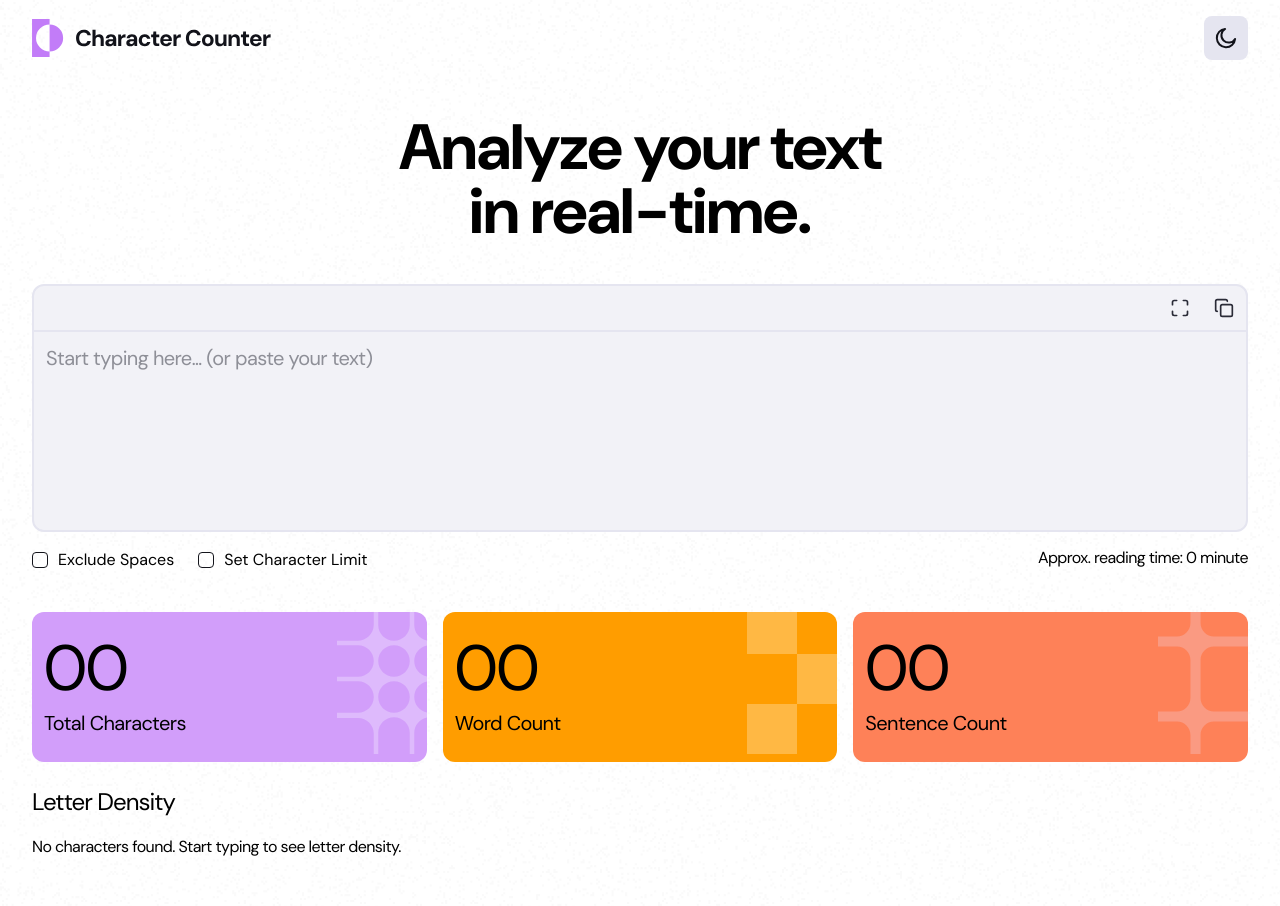
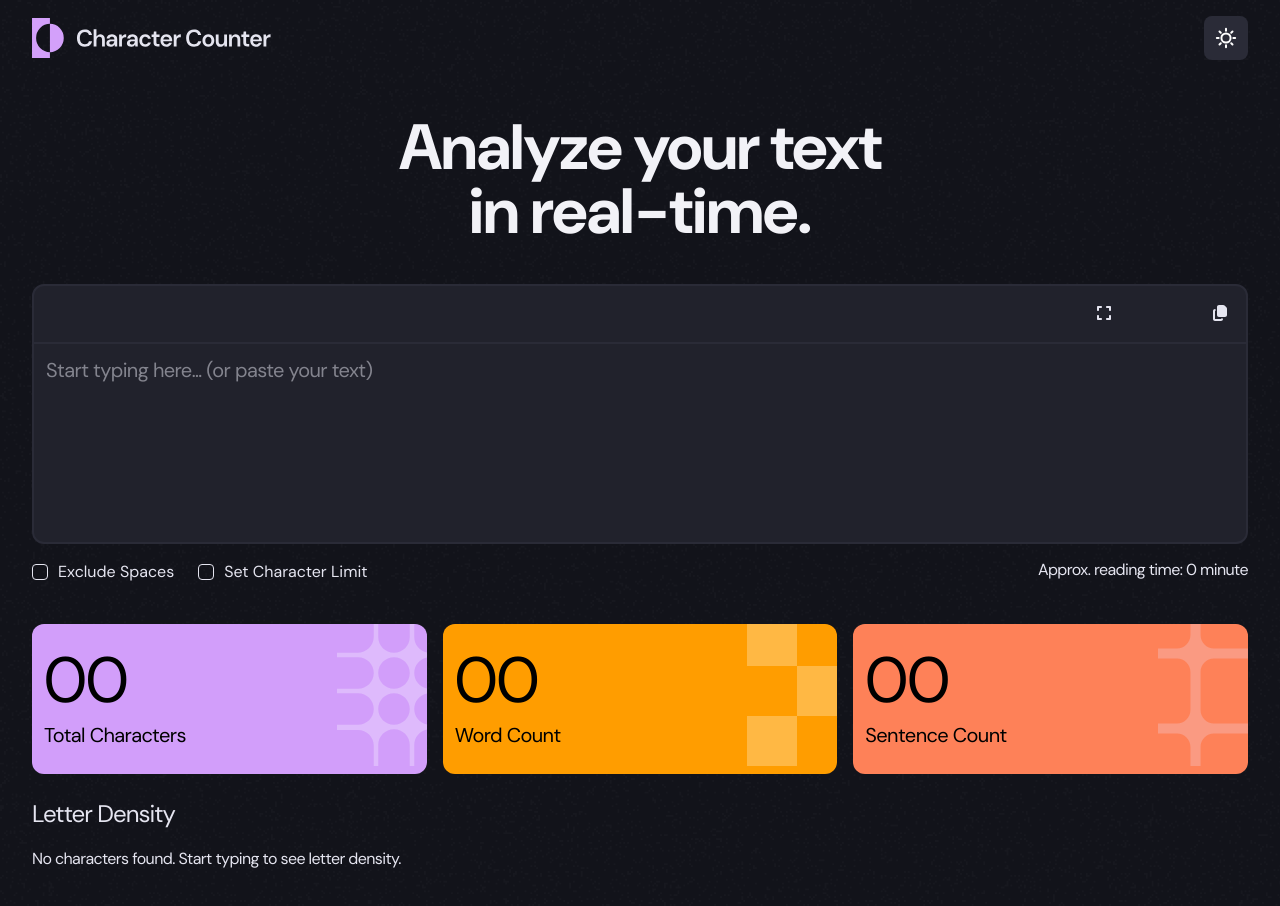
Before and after one commit to Sammie-oje/character-counter, a React (Vite) app: page / in a window 1280 px wide. Shown: the top 906 px of the page. Built offline with nearby package versions, Linux system fonts and the light colour scheme.

Commit message:
Made the textarea animate to full-screen and also cleaned up some code

```diff
--- a/index.html
+++ b/index.html
@@ -11,29 +11,9 @@
         />
         <meta name="viewport" content="width=device-width, initial-scale=1.0" />
         <title>Frontend Mentor | Character counter</title>
-
-        <!--script for OS theme switch-->
-        <script>
-            //Detects OS theme
-            const isOsTheme = window.matchMedia(
-                "(prefers-color-scheme: dark)"
-            ).matches;
-
-            //Target <html/> and update class
-            function changeAppTheme() {
-                if (isOsTheme) {
-                    document.documentElement.classList.add("dark");
-                } else {
-                    document.documentElement.classList.remove("dark");
-                }
-                return;
-            }
-
-            changeAppTheme();
-        </script>
     </head>
     <body
-        class="bg-[url(/assets/images/bg-light-theme.png)] dark:bg-[url(/assets/images/bg-dark-theme.png)] bg-cover relative"
+        class="bg-[url(/assets/images/bg-light-theme.png)] dark:bg-[url(/assets/images/bg-dark-theme.png)] bg-cover"
     >
         <main
             id="root"
--- a/package.json
+++ b/package.json
@@ -17,7 +17,6 @@
     "@fortawesome/react-fontawesome": "^3.1.1",
     "@tailwindcss/vite": "^4.1.18",
     "gsap": "^3.14.1",
-    "lucide-react": "^1.8.0",
     "motion": "^12.38.0",
     "react": "^19.2.0",
     "react-dom": "^19.2.0",
--- a/src/App.jsx
+++ b/src/App.jsx
@@ -2,17 +2,7 @@ import { useState } from "react";
 import Header from "./components/Header.jsx";
 import TextArea from "./components/TextArea/TextArea.jsx";
 import StatDensityContainer from "./components/metrics/Container.jsx";
-
 import { getLimitedText } from "./utils/character-limit.js";
-
-import { FontAwesomeIcon } from "@fortawesome/react-fontawesome";
-import { library } from "@fortawesome/fontawesome-svg-core";
-
-import { fas } from "@fortawesome/free-solid-svg-icons";
-import { far } from "@fortawesome/free-regular-svg-icons";
-import { fab } from "@fortawesome/free-brands-svg-icons";
-
-library.add(fas, far, fab);
 
 function App() {
     /*Using an object to keep track of the values of the input elements values instead of using individual states */
--- a/src/components/CopyText.jsx
+++ b/src/components/CopyText.jsx
@@ -1,18 +1,19 @@
-import { Copy } from "lucide-react";
+import { FontAwesomeIcon } from "@fortawesome/react-fontawesome";
+import { faCopy } from "@fortawesome/free-solid-svg-icons";
 import { copyToClipboard } from "../utils/copyToClipboard.js";
 
 function CopyText({ value, onCopy }) {
     function handleCopy(e) {
-    copyToClipboard(value, e)
+        copyToClipboard(value, e);
         onCopy();
     }
     return (
         <button
             onClick={e => handleCopy(e)}
-            className="text-neutral-700 dark:text-neutral-200"
+            className="text-neutral-700 p-4 dark:text-neutral-200"
             title="Copy text"
         >
-            <Copy className="size-5" />
+            <FontAwesomeIcon icon={faCopy} />
         </button>
     );
 }
--- a/src/components/MaximizeInput.jsx
+++ b/src/components/MaximizeInput.jsx
@@ -1,16 +1,18 @@
-import { Maximize, Minimize } from "lucide-react";
+import { FontAwesomeIcon } from "@fortawesome/react-fontawesome";
+import { faExpand } from "@fortawesome/free-solid-svg-icons";
+import { faCompress } from "@fortawesome/free-solid-svg-icons";
 
 function MaximizeInput({ onExpansion, isExpanded }) {
     return (
         <button
-            className="text-neutral-700 dark:text-neutral-200"
+            className="text-neutral-700 p-4 dark:text-neutral-200"
             onClick={onExpansion}
             title="Toggle maximizing text input"
         >
             {isExpanded ? (
-                <Minimize className="size-5" />
+                <FontAwesomeIcon icon={faCompress} />
             ) : (
-                <Maximize className="size-5" />
+                <FontAwesomeIcon icon={faExpand} />
             )}
         </button>
     );
--- a/src/components/TextArea/TextArea.jsx
+++ b/src/components/TextArea/TextArea.jsx
@@ -5,7 +5,7 @@ function TextArea({ value, onFormData, formData }) {
     const { textInput, excludeSpaces, openLimitBox, characterLimit } = formData;
 
     return (
-        <section className="px-200 flex flex-col gap-200 md:px-400">
+        <section className=" px-200 flex flex-col gap-200 md:px-400">
             <form className="contents">
                 <TextInput
                     value={value}
--- a/src/components/TextArea/TextInput.jsx
+++ b/src/components/TextArea/TextInput.jsx
@@ -1,11 +1,15 @@
 import CopyText from "../CopyText.jsx";
 import MaximizeInput from "../MaximizeInput.jsx";
-import { Check } from "lucide-react";
-import { useState, useEffect } from "react";
+import { FontAwesomeIcon } from "@fortawesome/react-fontawesome";
+import { faCheck } from "@fortawesome/free-solid-svg-icons";
+import { useState, useEffect, useRef } from "react";
+import { motion } from "motion/react";
 
 function TextInput({ value, onFormData, characterLimit }) {
     const [isExpanded, setIsExpanded] = useState(false);
     const [hasCopied, setHasCopied] = useState(false);
+    const [dimensions, setDimensions] = useState({});
+    const inputSectionRef = useRef(null);
 
     function handleExpansion(e) {
         e.preventDefault();
@@ -14,7 +18,7 @@ function TextInput({ value, onFormData, characterLimit }) {
     function showCheckMark() {
         setHasCopied(true);
     }
-//For better UX, display and remove a check icon after 1.2s to make the user aware that the text has been copied
+    //For better UX, display and remove a check icon after 1.2s to make the user aware that the text has been copied
     useEffect(() => {
         if (hasCopied) {
             const timer = setTimeout(() => {
@@ -25,34 +29,64 @@ function TextInput({ value, onFormData, characterLimit }) {
         }
     }, [hasCopied]);
 
+    useEffect(() => {
+        if (inputSectionRef.current) {
+            const rect = inputSectionRef.current.getBoundingClientRect();
+            setDimensions(rect);
+        }
+    }, []);
+
+    const variants = {
+        expand: {
+            height: "100%",
+            width: "100%",
+            transformOrigin: "center",
+            inset: 0,
+            transition: {
+                duration: 0.25,
+                ease: "cubic-bezier(0.22, 1, 0.36, 1)"
+            }
+        },
+        shrink: {
+            height: Math.round(dimensions.height),
+            width: Math.round(dimensions.width)
+        }
+    };
+
     return (
-        <div className="flex flex-col gap-150 ">
-            <section
-                className={`flex flex-col bg-neutral-100 border-2 border-neutral-200 rounded-12 dark:bg-neutral-800 dark:border-neutral-700 ${isExpanded ? "h-full w-full absolute top-0 left-0 z-200" : ""}`}
+        <div className="flex flex-col gap-150  ">
+            <motion.section
+                className={`flex flex-col bg-neutral-100 border-2 border-neutral-200 rounded-12 z-200  dark:bg-neutral-800 dark:border-neutral-700 ${isExpanded && "fixed"}`}
+                ref={inputSectionRef}
+                variants={variants}
+                animate={isExpanded ? "expand" : "shrink"}
             >
                 <div
                     role="toolbar"
                     aria-label="Text formatting tools"
-                    className="flex justify-end items-center gap-6 p-3"
+                    className="flex justify-end items-center gap-400 md:gap-800"
                 >
                     <MaximizeInput
                         onExpansion={handleExpansion}
                         isExpanded={isExpanded}
                     />
                     {hasCopied ? (
-                        <Check color="#25e290" className="size-5" />
+                        <FontAwesomeIcon
+                            icon={faCheck}
+                            style={{ color: "#25e290", padding: "1rem" }}
+                        />
                     ) : (
                         <CopyText value={value} onCopy={showCheckMark} />
                     )}
                 </div>
                 <textarea
                     name="textInput"
-                    className={`textarea ${characterLimit && value.length >= Number(characterLimit) ? "alert" : ""} ${isExpanded ? "h-full grow " : "min-h-[200px]"}`}
+                    className={`textarea ${characterLimit && value.length >= Number(characterLimit) ? "alert" : ""} ${isExpanded ? "grow" : "min-h-[200px]"}`}
                     placeholder="Start typing here... (or paste your text)"
                     value={value}
                     onChange={onFormData}
                 ></textarea>
-            </section>
+            </motion.section>
 
             {characterLimit && value.length >= Number(characterLimit) && (
                 <p className="flex gap-100 items-center text-preset-4 text-orange-800 dark:text-orange-500">
--- a/src/components/metrics/letter-list/LetterDensity.jsx
+++ b/src/components/metrics/letter-list/LetterDensity.jsx
@@ -10,6 +10,7 @@ const listVariant = {
             when: "beforeChildren",
             visualDuration: 0.2,
             ease: "easeOut"
+
         }
     },
     shrink: {
@@ -41,9 +42,10 @@ function LetterDensity({ charDensity }) {
                 className={`flex flex-col gap-150 overflow-hidden`}
                 variants={listVariant}
                 animate={isExpanded ? "expand" : "shrink"}
+                animate={isExpanded ? "expand" : "shrink"}
             >
                 {charDensity.length > 0 ? (
-                    charDensity.map((obj, index) => (
+                    charDensity.map((obj, index) =>
                         <DensityList
                             percent={obj.percentage}
                             wordCount={obj.count}
@@ -51,8 +53,7 @@ function LetterDensity({ charDensity }) {
                             key={obj.character}
                             index={index}
                             itemVariant={itemVariant}
-                        />
-                    ))
+                        />)
                 ) : (
                     <p className="text-preset-4 dark:text-neutral-200">
                         No characters found. Start typing to see letter density.
--- a/src/components/metrics/letter-list/ToggleList.jsx
+++ b/src/components/metrics/letter-list/ToggleList.jsx
@@ -1,4 +1,6 @@
 import { FontAwesomeIcon } from "@fortawesome/react-fontawesome";
+import { faChevronUp } from "@fortawesome/free-solid-svg-icons";
+import { faChevronDown } from "@fortawesome/free-solid-svg-icons";
 
 function ToggleList({ isExpanded, handleIsExpanded }) {
     return (
@@ -9,9 +11,12 @@ function ToggleList({ isExpanded, handleIsExpanded }) {
             <span className="text-preset-3">
                 {isExpanded ? "See Less" : "See More"}
             </span>
-            <FontAwesomeIcon
-                icon={`fa-solid fa-chevron-${isExpanded ? "up" : "down"}`}
-            />
+            {isExpanded ? (
+                <FontAwesomeIcon icon={faChevronUp
+                } />
+            ) : (
+                <FontAwesomeIcon icon={faChevronDown} />
+            )}
         </button>
     );
 }
```
Also changed, not shown: 1 other file (tests, documents, lock files or other folders).
